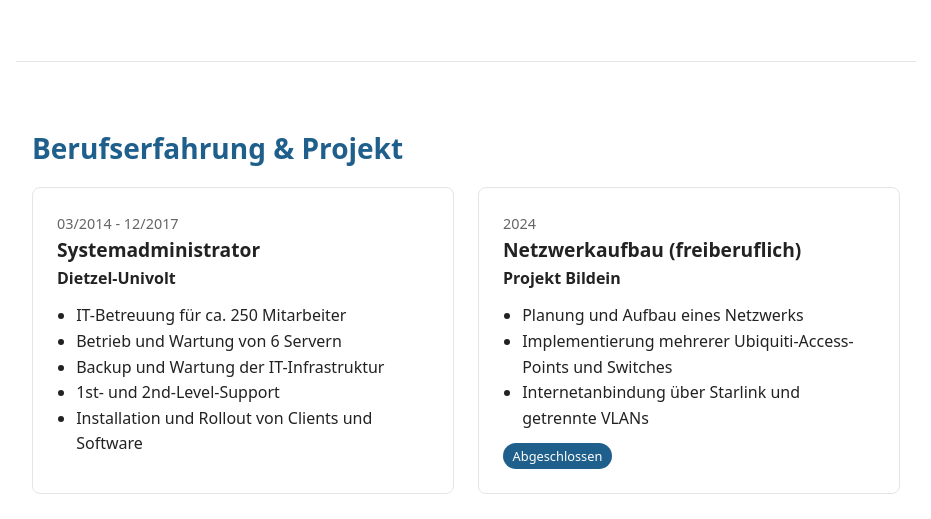
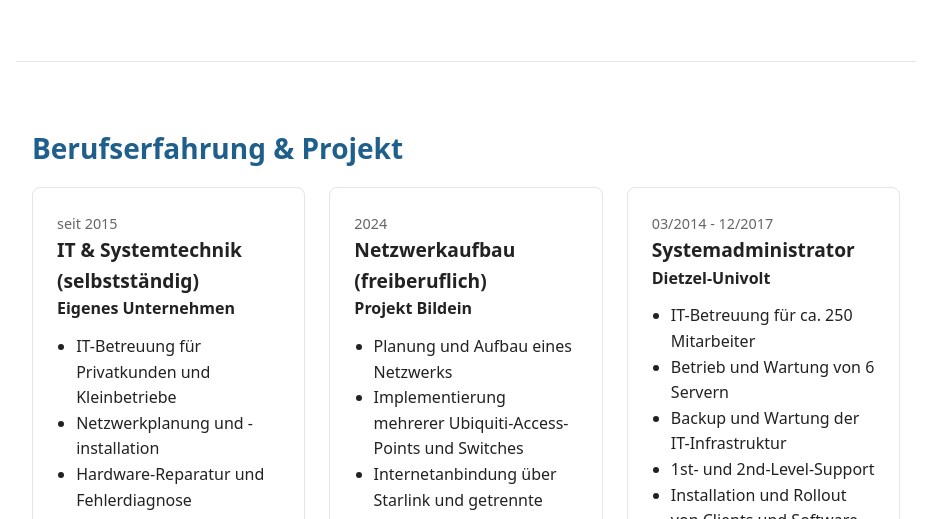
Before and after one commit to wolfgang-sh/wolfgang-sh.github.io, a plain HTML site: page index.html in a window 1280 px wide. Shown: the part 433-952 px from the top of the page, without its empty margins (174-1105 px from the left). Drawn offline with Linux system fonts and the light colour scheme.

Commit message:
hinzufügen der Karte Selbständigkeit

```diff
--- a/index.html
+++ b/index.html
@@ -36,16 +36,19 @@
         <h2>Berufserfahrung &amp; Projekt</h2>
         <div class="karten">
           <article class="karte">
-            <p class="zeitraum">03/2014 - 12/2017</p>
-            <h3>Systemadministrator</h3>
-            <p class="firma">Dietzel-Univolt</p>
+            <p class="zeitraum">seit 2015</p>
+            <h3>IT &amp; Systemtechnik (selbstständig)</h3>
+            <p class="firma">Eigenes Unternehmen</p>
             <ul>
-              <li>IT-Betreuung für ca. 250 Mitarbeiter</li>
-              <li>Betrieb und Wartung von 6 Servern</li>
-              <li>Backup und Wartung der IT-Infrastruktur</li>
-              <li>1st- und 2nd-Level-Support</li>
-              <li>Installation und Rollout von Clients und Software</li>
+              <li>IT-Betreuung für Privatkunden und Kleinbetriebe</li>
+              <li>Netzwerkplanung und -installation</li>
+              <li>Hardware-Reparatur und Fehlerdiagnose</li>
+              <li>
+                Referenzprojekt: Netzwerkaufbau Bildein (Ubiquiti, Starlink,
+                VLANs)
+              </li>
             </ul>
+            <span class="status laufend">Laufend</span>
           </article>
 
           <article class="karte">
@@ -60,6 +63,19 @@
               <li>Internetanbindung über Starlink und getrennte VLANs</li>
             </ul>
             <span class="status">Abgeschlossen</span>
+          </article>
+
+          <article class="karte">
+            <p class="zeitraum">03/2014 - 12/2017</p>
+            <h3>Systemadministrator</h3>
+            <p class="firma">Dietzel-Univolt</p>
+            <ul>
+              <li>IT-Betreuung für ca. 250 Mitarbeiter</li>
+              <li>Betrieb und Wartung von 6 Servern</li>
+              <li>Backup und Wartung der IT-Infrastruktur</li>
+              <li>1st- und 2nd-Level-Support</li>
+              <li>Installation und Rollout von Clients und Software</li>
+            </ul>
           </article>
         </div>
       </section>
```
